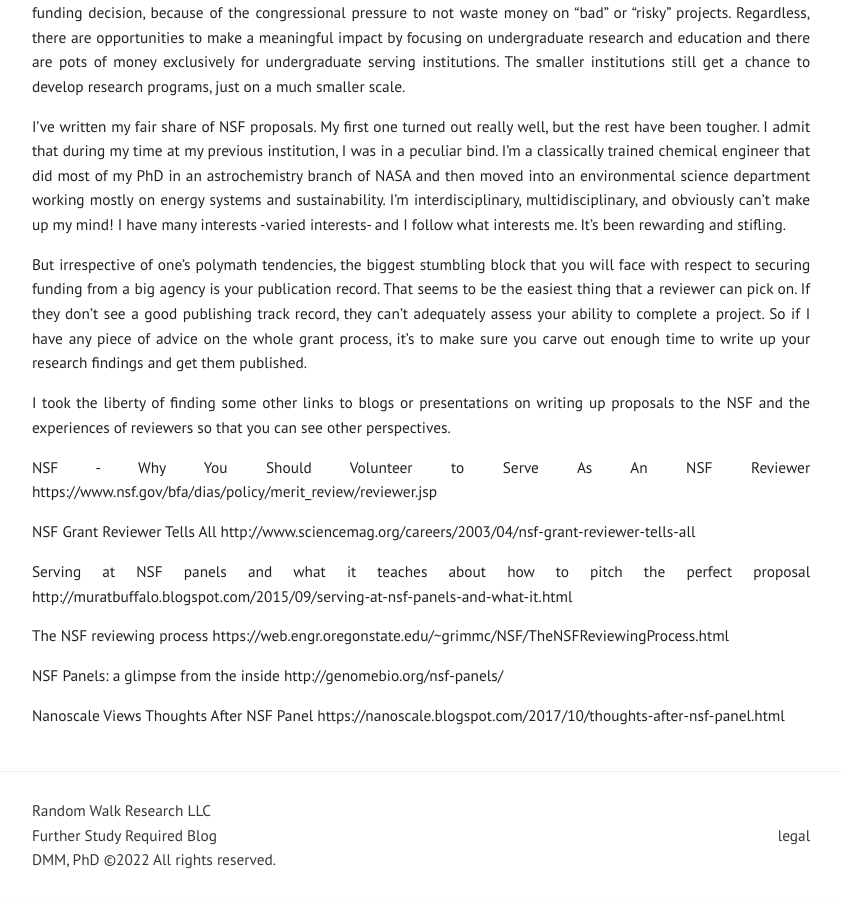
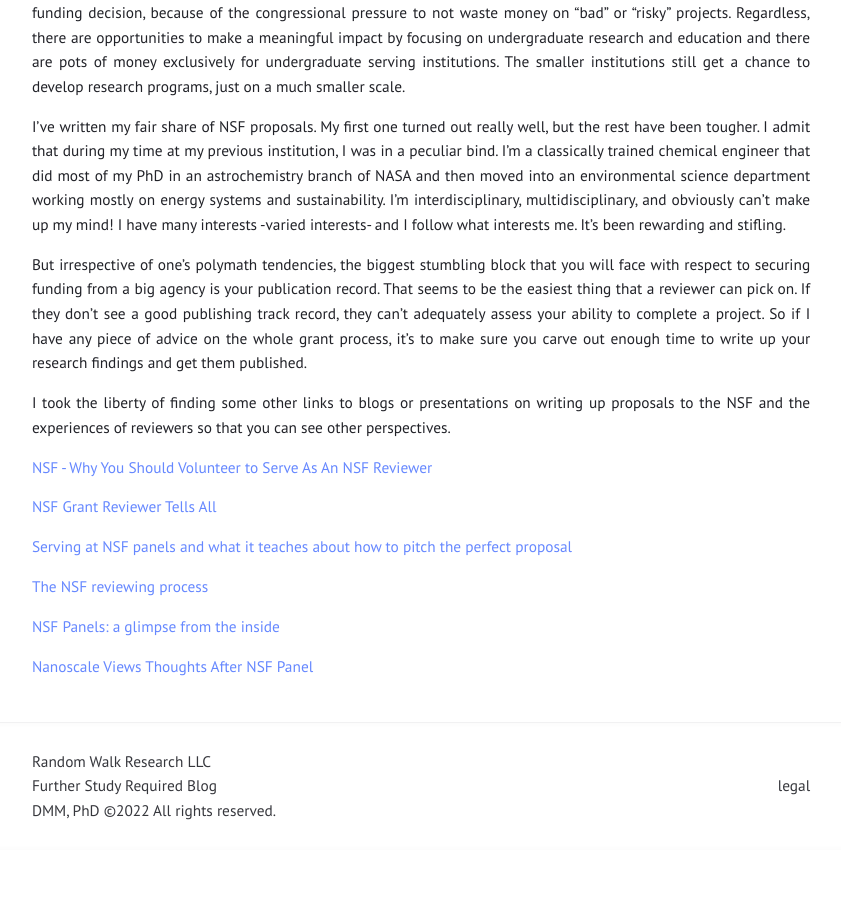
Before and after one commit to rwresearch/rwresearch.github.io, a Jekyll site: the page built from _posts/2022-12-6-going-after-nsf-proposals.md, in a window 1280 px wide and 900 px high, scrolled down 3709 px. Shown: the whole window, without its empty margins (219-1060 px from the left). Built offline with Jekyll 4.4.1, drawn with Linux system fonts in a browser that asks for light colours; after the commit the page ends 4559 px from its top, so only the background shows below that.

Commit message:
Update 2022-12-6-going-after-nsf-proposals.md

```diff
--- a/_posts/2022-12-6-going-after-nsf-proposals.md
+++ b/_posts/2022-12-6-going-after-nsf-proposals.md
@@ -87,16 +87,14 @@ But irrespective of one’s polymath tendencies, the biggest stumbling block tha
 
 I took the liberty of finding some other links to blogs or presentations on writing up proposals to the NSF and the experiences of reviewers so that you can see other perspectives.
 
-NSF - Why You Should Volunteer to Serve As An NSF Reviewer https://www.nsf.gov/bfa/dias/policy/merit_review/reviewer.jsp
+[NSF - Why You Should Volunteer to Serve As An NSF Reviewer](https://www.nsf.gov/bfa/dias/policy/merit_review/reviewer.jsp)
 
-NSF Grant Reviewer Tells All http://www.sciencemag.org/careers/2003/04/nsf-grant-reviewer-tells-all
+[NSF Grant Reviewer Tells All](http://www.sciencemag.org/careers/2003/04/nsf-grant-reviewer-tells-all)
 
-Serving at NSF panels and what it teaches about how to pitch the perfect proposal
-http://muratbuffalo.blogspot.com/2015/09/serving-at-nsf-panels-and-what-it.html
+[Serving at NSF panels and what it teaches about how to pitch the perfect proposal](http://muratbuffalo.blogspot.com/2015/09/serving-at-nsf-panels-and-what-it.html)
 
-The NSF reviewing process https://web.engr.oregonstate.edu/~grimmc/NSF/TheNSFReviewingProcess.html
+[The NSF reviewing process](https://web.engr.oregonstate.edu/~grimmc/NSF/TheNSFReviewingProcess.html)
 
-NSF Panels: a glimpse from the inside http://genomebio.org/nsf-panels/
+[NSF Panels: a glimpse from the inside](http://genomebio.org/nsf-panels/)
 
-Nanoscale Views Thoughts After NSF Panel
-https://nanoscale.blogspot.com/2017/10/thoughts-after-nsf-panel.html
+[Nanoscale Views Thoughts After NSF Panel](https://nanoscale.blogspot.com/2017/10/thoughts-after-nsf-panel.html)
```
